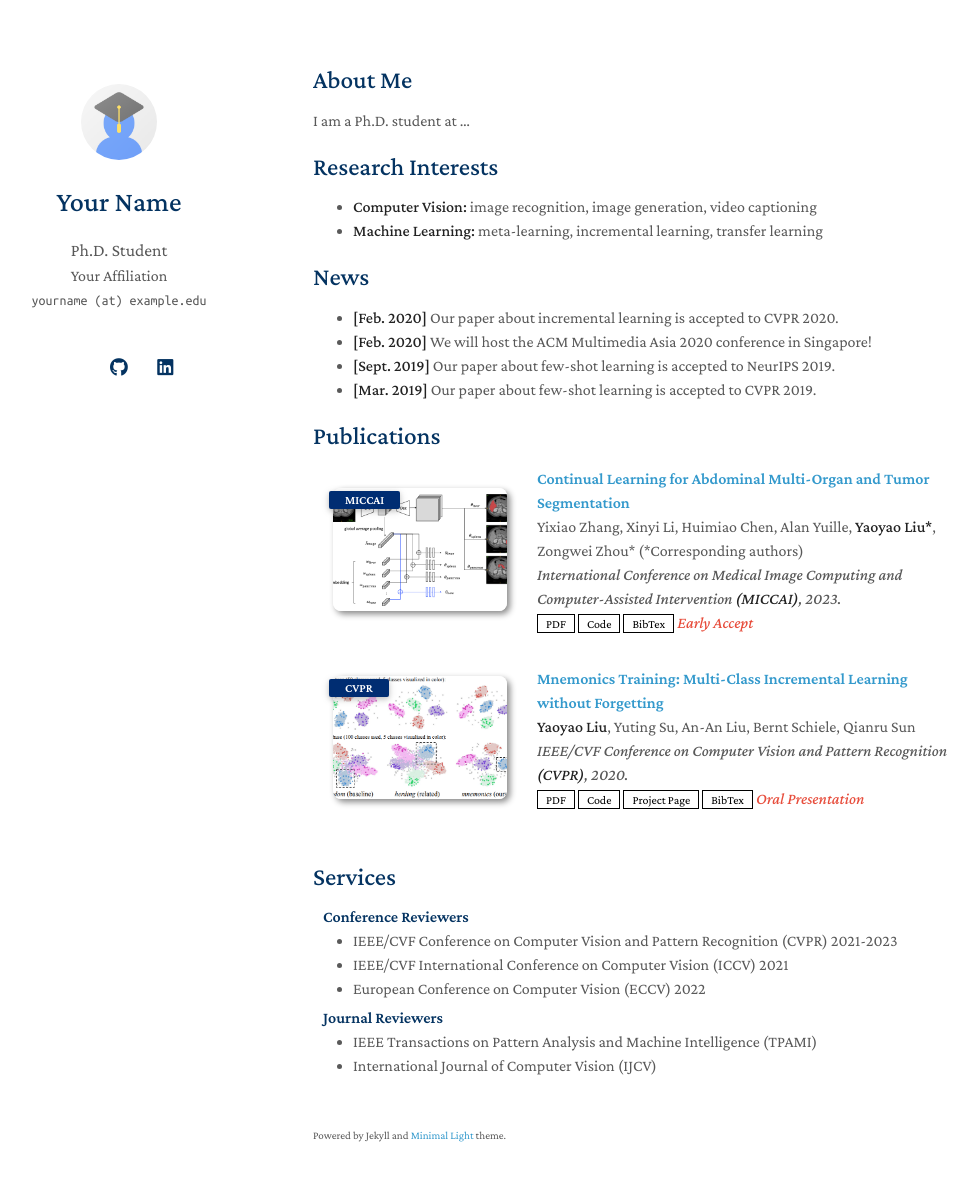
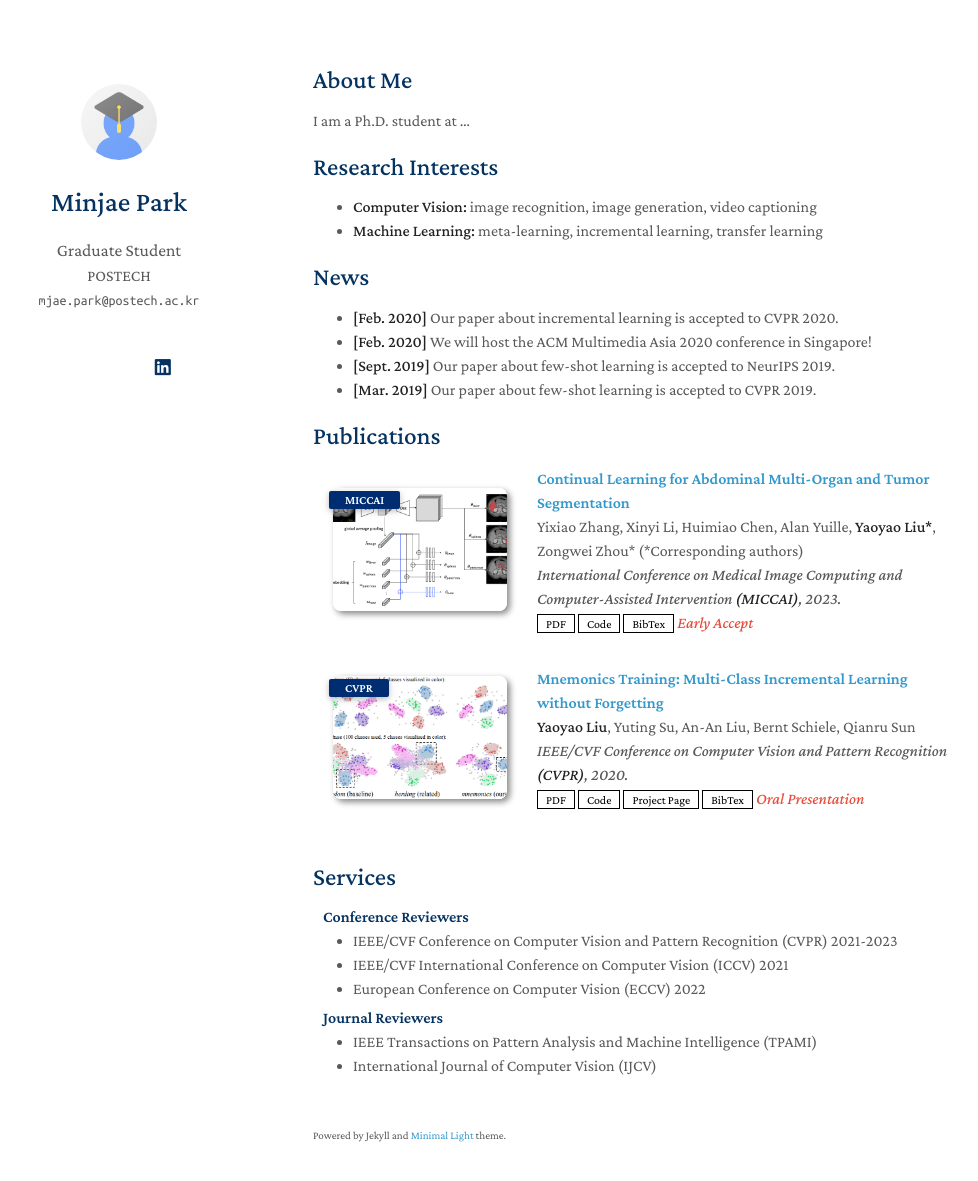
Before and after one commit to mjae-park/mjae-park.github.io, a Jekyll site: the page built from index.md, in a window 1280 px wide and 1216 px high. Shown: the top 1181 px of the window, without its empty margins (157-1135 px from the left). Built offline with Jekyll 4.4.1, drawn with Linux system fonts in a browser that asks for light colours; a style sheet for code colours, icons or effects is not loaded; our own code applies the rules of GitHub Pages for plain Markdown files.

Commit message:
Update _config.yml

```diff
--- a/_config.yml
+++ b/_config.yml
@@ -1,22 +1,19 @@
-# Basic Information
-title: Your Name
-position: Ph.D. Student
-affiliation: Your Affiliation
-email: yourname (at) example.edu
+title: Minjae Park
+position: Graduate Student
+affiliation: POSTECH
+email: mjae.park@postech.ac.kr
 
-# Search Engine Optimization (SEO)
-# The following information is used to improve the website traffic from search engines, e.g., Google.
-keywords: minimal light
-description: The Minimal Light is a simple and elegant jekyll theme for academic personal homepage.
-canonical: https://minimal-light-theme.yliu.me/
+keywords: knowledge distillation, pruning (Data & Model), efficient AI, large language models
+description: Research on knowledge distillation and efficient language models.
+canonical: https://mjae-park.github.io/
+
 
 # Links
 # If you don't need one of them, you may delete the corresponding line.
-google_scholar: https://scholar.google.com/
-cv_link: assets/files/curriculum_vitae.pdf
-github_link: https://github.com/
-linkedin: https://www.linkedin.com/
-twitter: https://twitter.com/
+google_scholar: https://scholar.google.com/citations?user=gnUrmxwAAAAJ&hl=ko
+cv_link: https://drive.google.com/file/d/1OylgtwXrm1nMq_CtlxS6tb35BP9aypJZ/view?usp=sharing
+linkedin: www.linkedin.com/in/minjae-park-941368284
+
 
 # Images (e.g., your profile picture and your website's favicon)
 # "favicon" and "favicon_dark" are used for the light and dark modes, respectively.
```
